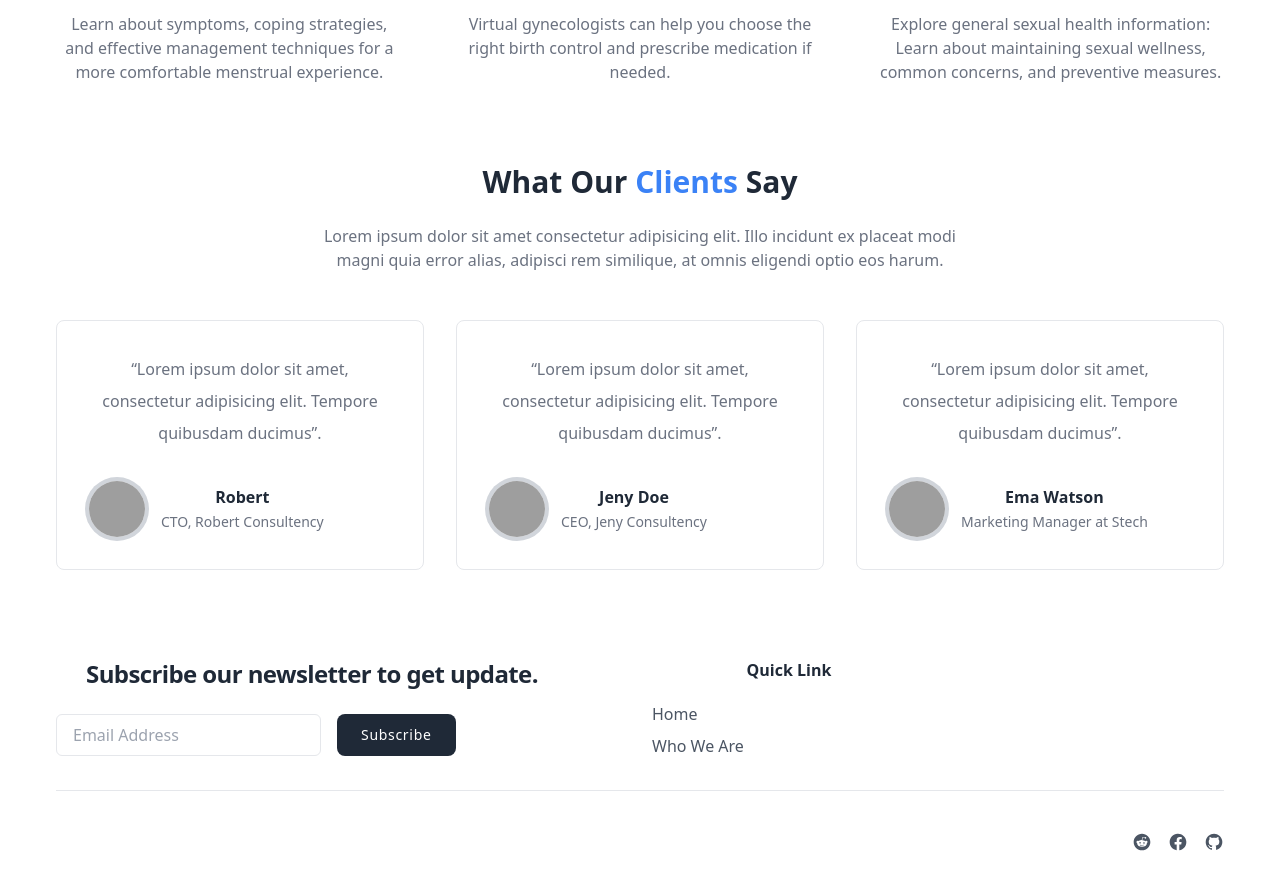
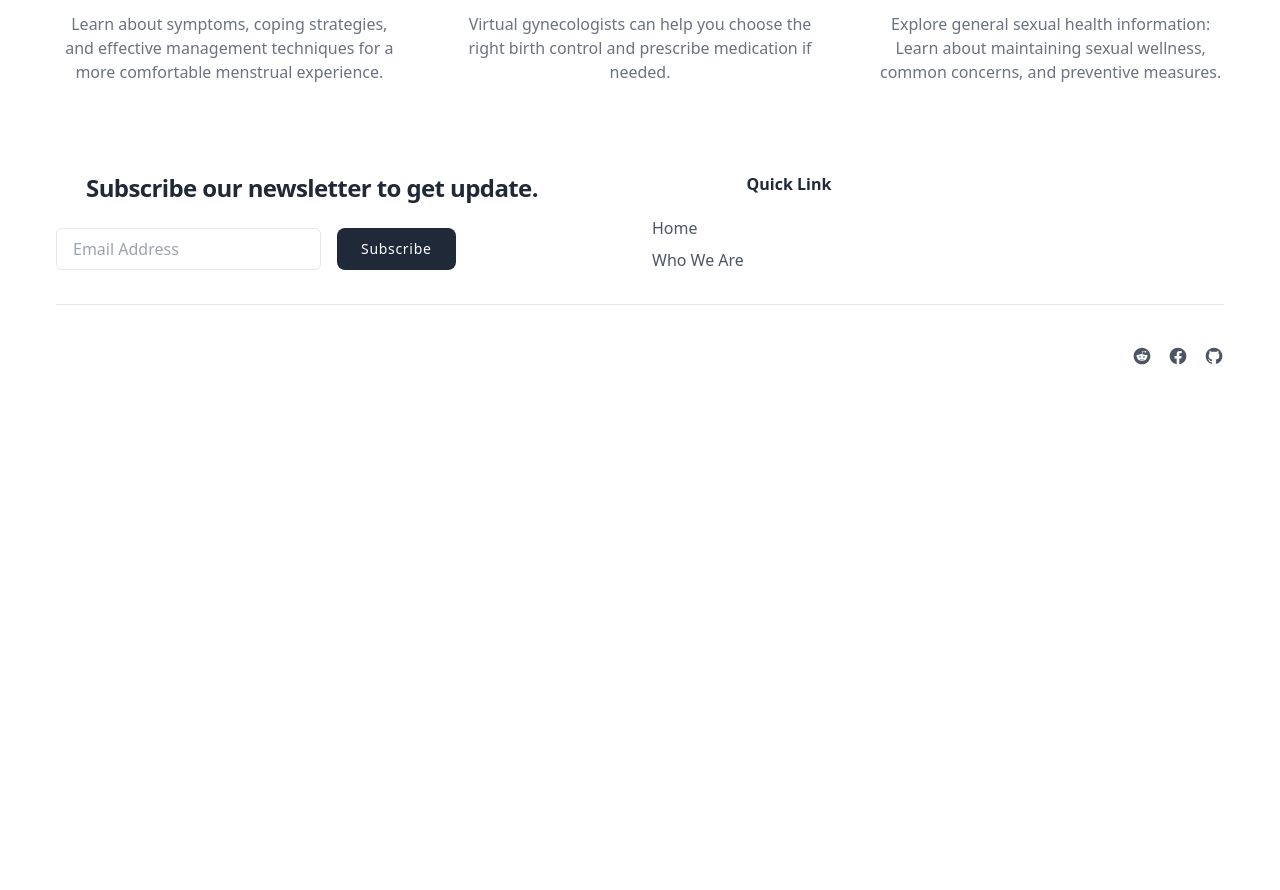
Before and after one commit to FionaK/gynohub, a React (Vite) app: page / in a window 1280 px wide. Shown: the part 1764-2654 px from the top of the page. After the commit the page ends 2220 px from the top, so only its background shows below. Built offline with nearby package versions, Linux system fonts and the light colour scheme; no server answers; grey boxes are pictures that could not be loaded.

Commit message:
remove testimonials section

```diff
--- a/src/components/Home.jsx
+++ b/src/components/Home.jsx
@@ -3,7 +3,7 @@ import Navbar from "./Navbar";
 import Hero from "./Hero";
 import Benefits from "./Benefits";
 import Services from "./Services";
-import Testimonials from "./Testimonials";
+// import Testimonials from "./Testimonials";
 
 const Home = () => {
   return (
@@ -11,7 +11,7 @@ const Home = () => {
       <Hero />
       <Benefits />
       <Services />
-      <Testimonials />
+      {/* <Testimonials /> */}
     </>
   );
 };
```
